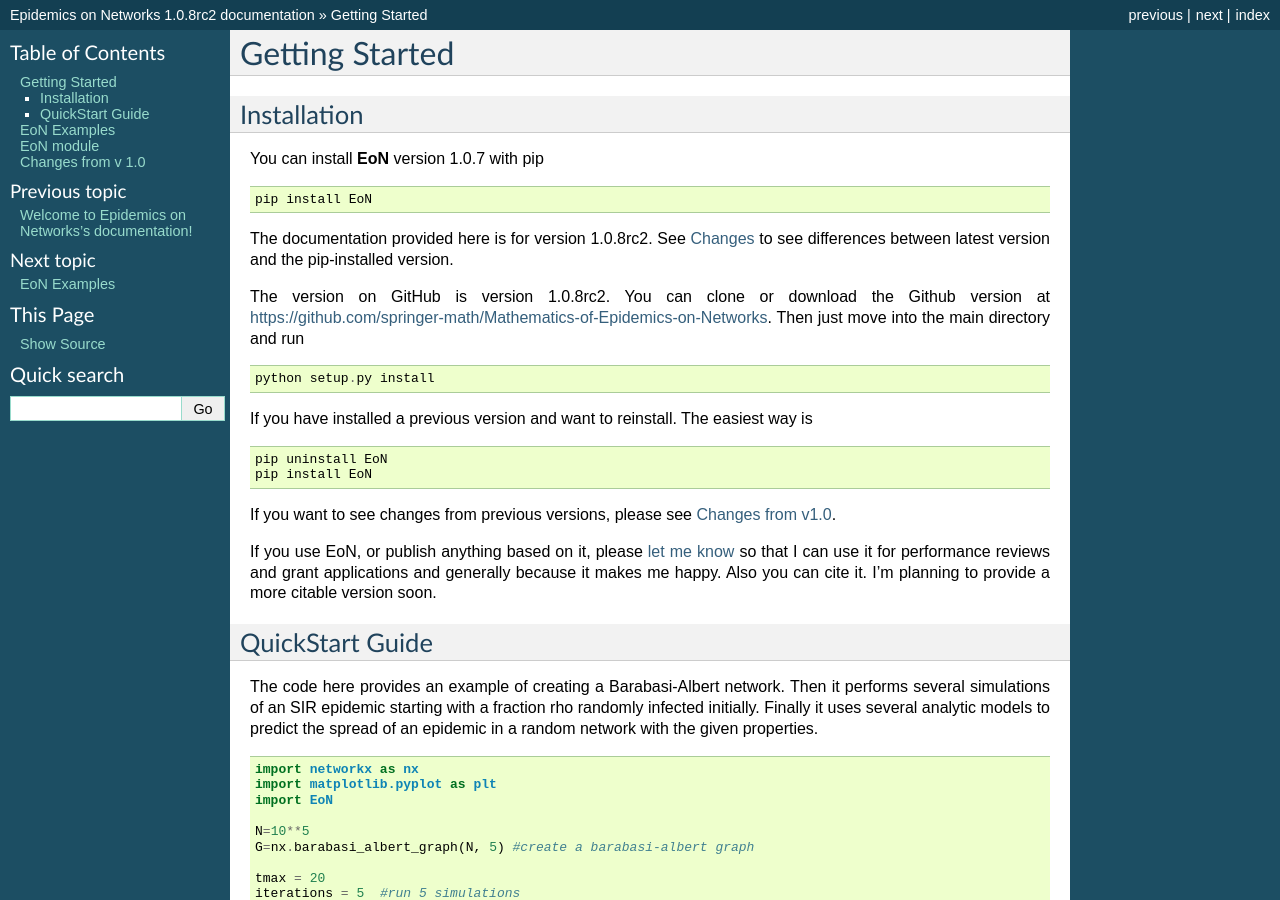
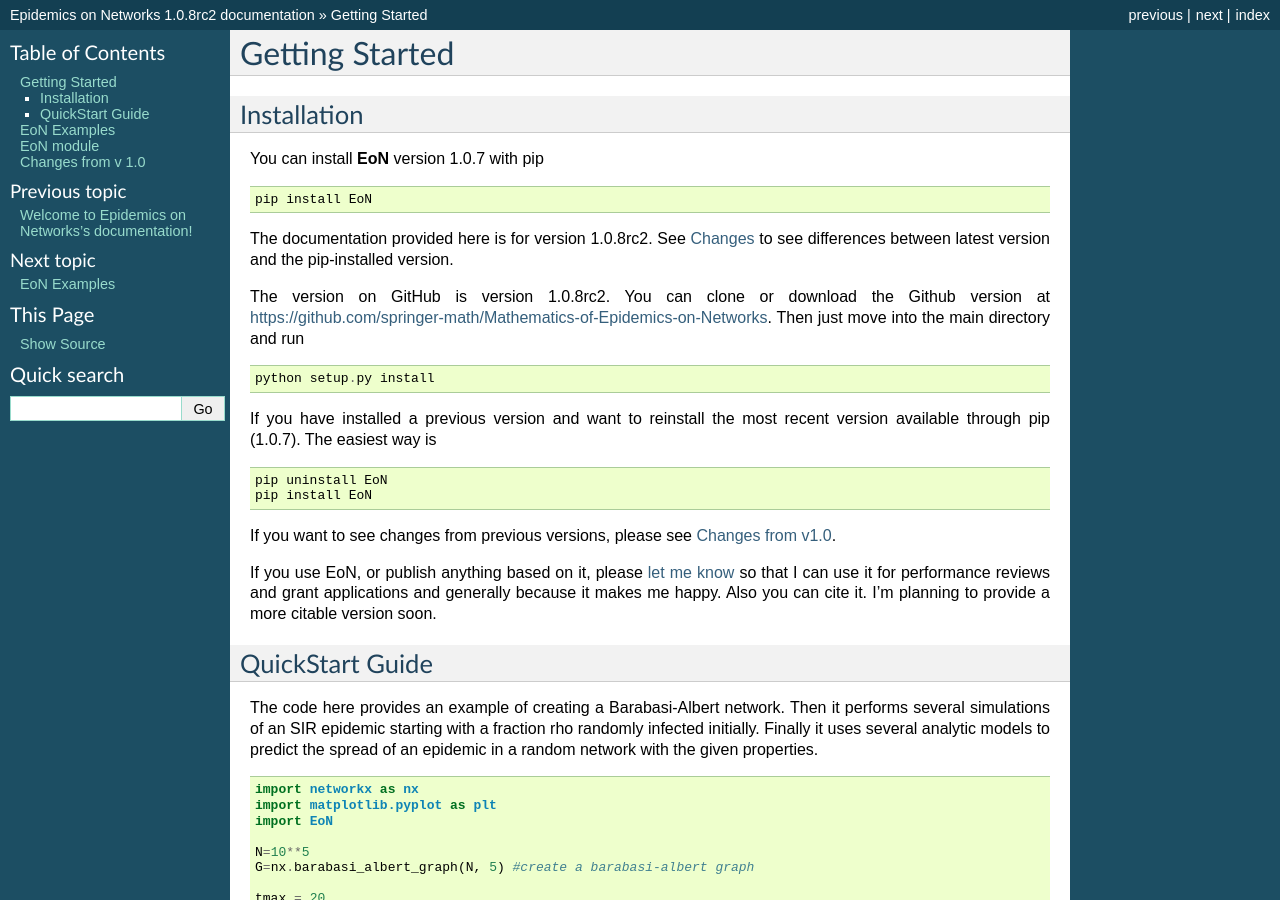
Before and after one commit to springer-math/Mathematics-of-Epidemics-on-Networks, a Sphinx documentation site: the page built from docs/GettingStarted.rst, in a window 1280 px wide and 900 px high. Built offline with Sphinx 7.4.7, drawn with Linux system fonts in a browser that asks for light colours; pages that are not in the unit, such as notebooks, are missing from menus.

Commit message:
small documentation change.

```diff
--- a/docs/Examples.rst
+++ b/docs/Examples.rst
@@ -3,7 +3,8 @@ EoN Examples
 
 
 We have collected a number of examples using **EoN** to generate figures.    We
-start with examples from the book Mathematics of Epidemics on Networks.  Then
+start with examples from the book
+`Mathematics of Epidemics on Networks: from Exact to Approximate Models`_.  Then
 we give a few other examples.  If none of these examples helps with the particular
 problem you are facing, `Submit an issue`_ and I'll try to help.
 
--- a/docs/GettingStarted.rst
+++ b/docs/GettingStarted.rst
@@ -26,8 +26,8 @@ Then just move into the main directory and run
     python setup.py install
 
 
-If you have installed a previous version and want to reinstall.  The easiest
-way is
+If you have installed a previous version and want to reinstall the most recent
+version available through pip (1.0.7).  The easiest way is
 
 ::
 
```
